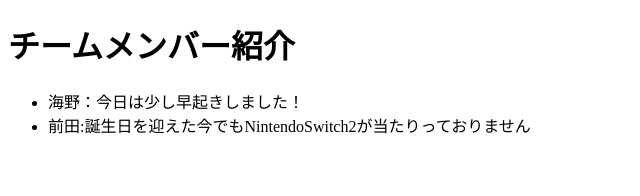
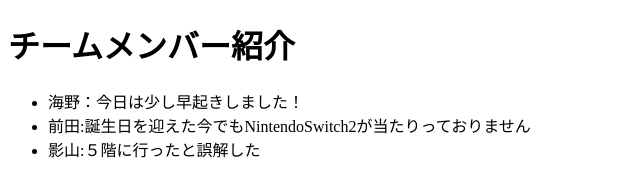
Before and after one commit to Umino611/20250702.SD2D, a plain HTML site: page index.html in a window 1280 px wide. Shown: the whole page, without its empty margins (0-640 px from the left). Drawn offline with Linux system fonts and the light colour scheme.

Commit message:
Update index.html

```diff
--- a/index.html
+++ b/index.html
@@ -11,6 +11,7 @@
         <!-- メンバー紹介をここに追加         -->
         <li>海野：今日は少し早起きしました！</li>
         <li>前田:誕生日を迎えた今でもNintendoSwitch2が当たりっておりません</li>
+        <li>影山:５階に行ったと誤解した</li>
     </ul>
 </body>
 </html>
```
